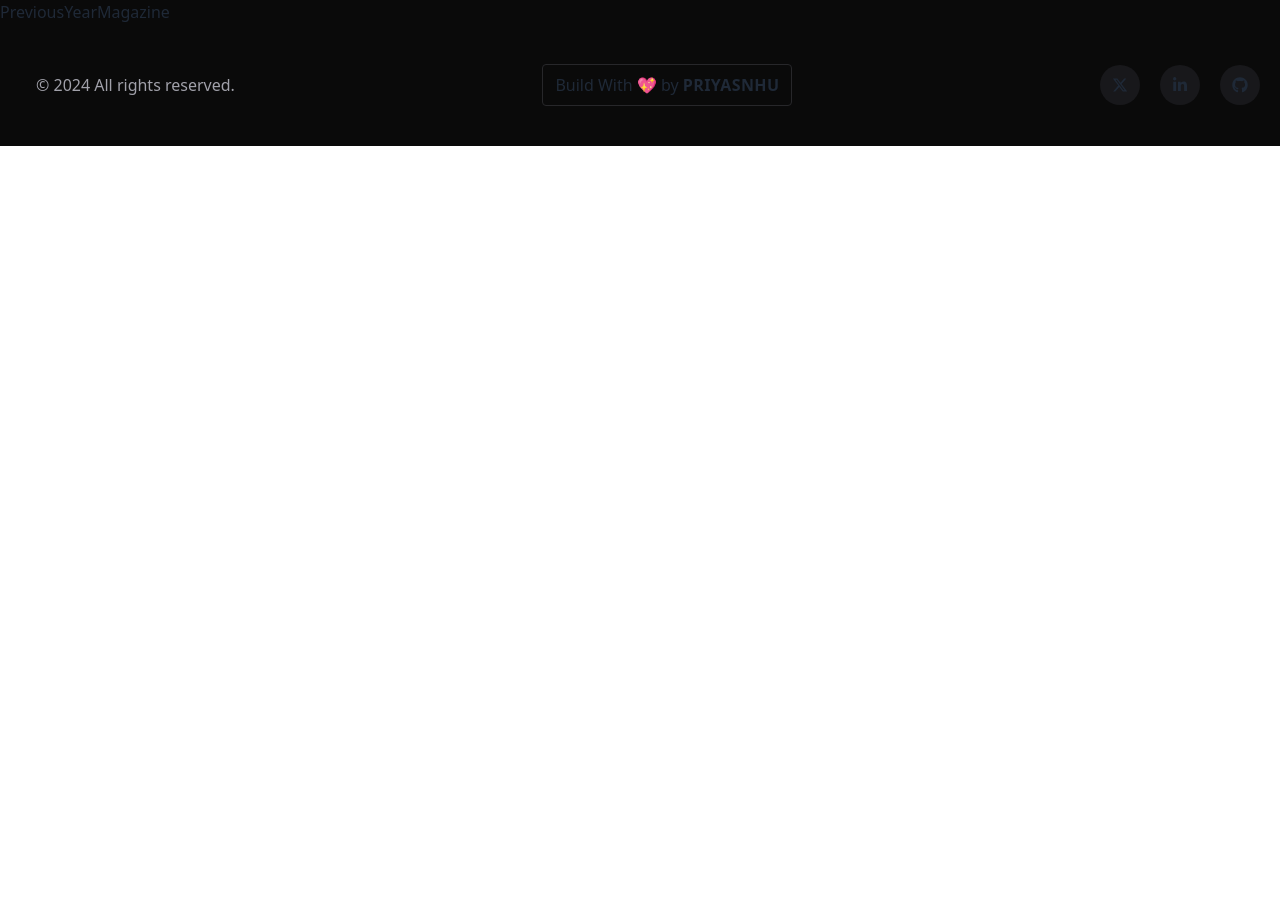
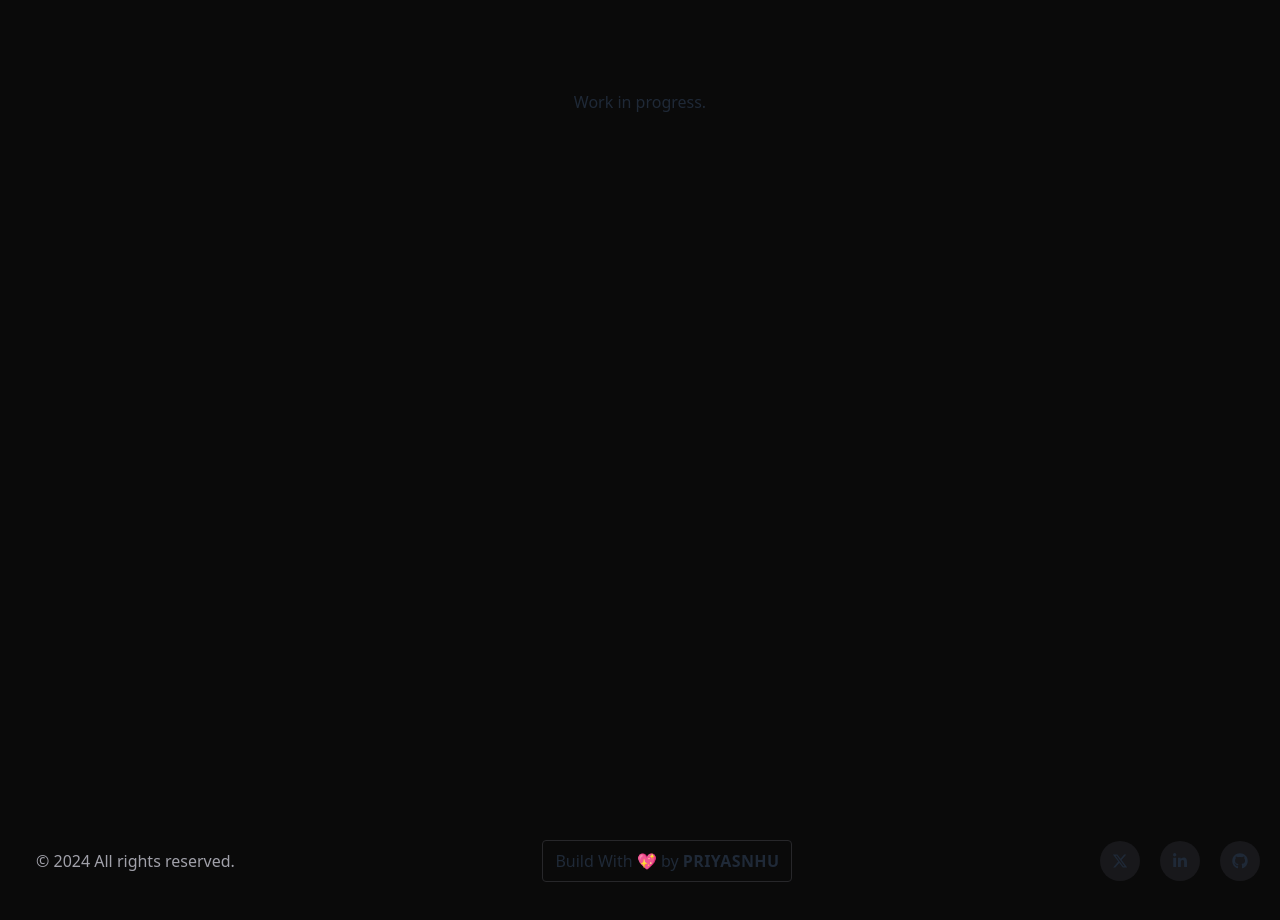
Before and after one commit to Priyanshudotdev/maadhyam, a React (Vite) app: page /previous-year-magazine in a window 1280 px wide. Before the commit the page ends 800 px from the top, so only its background shows below. Built offline with nearby package versions, Linux system fonts and the light colour scheme; a web font is replaced by a local one.

Commit message:
resolve the image issue

```diff
--- a/src/Pages/PreviousYearMagazine.jsx
+++ b/src/Pages/PreviousYearMagazine.jsx
@@ -1,7 +1,11 @@
 import React from "react";
 
 const PreviousYearMagazine = () => {
-  return <div>PreviousYearMagazine</div>;
+  return (
+    <div className="w-full min-h-screen pt-[5.6rem] flex flex-col items-center px-20">
+      Work in progress.
+    </div>
+  );
 };
 
 export default PreviousYearMagazine;
--- a/src/contants/index.js
+++ b/src/contants/index.js
@@ -53,7 +53,7 @@ export const designTeam = [
   {
     name: "SAMIKSHA PACHPOR",
     imageUrl:
-      "https://res.cloudinary.com/priyanshukayarkar/image/upload/v1737813702/IMG_20230816_114720_-_Samiksha_Pachpor_q2yxzb.jpg",
+      "https://res.cloudinary.com/priyanshukayarkar/image/upload/v1737818267/Redesigned-CSD_2_ojv4gy.png",
   },
 ];
 
```
